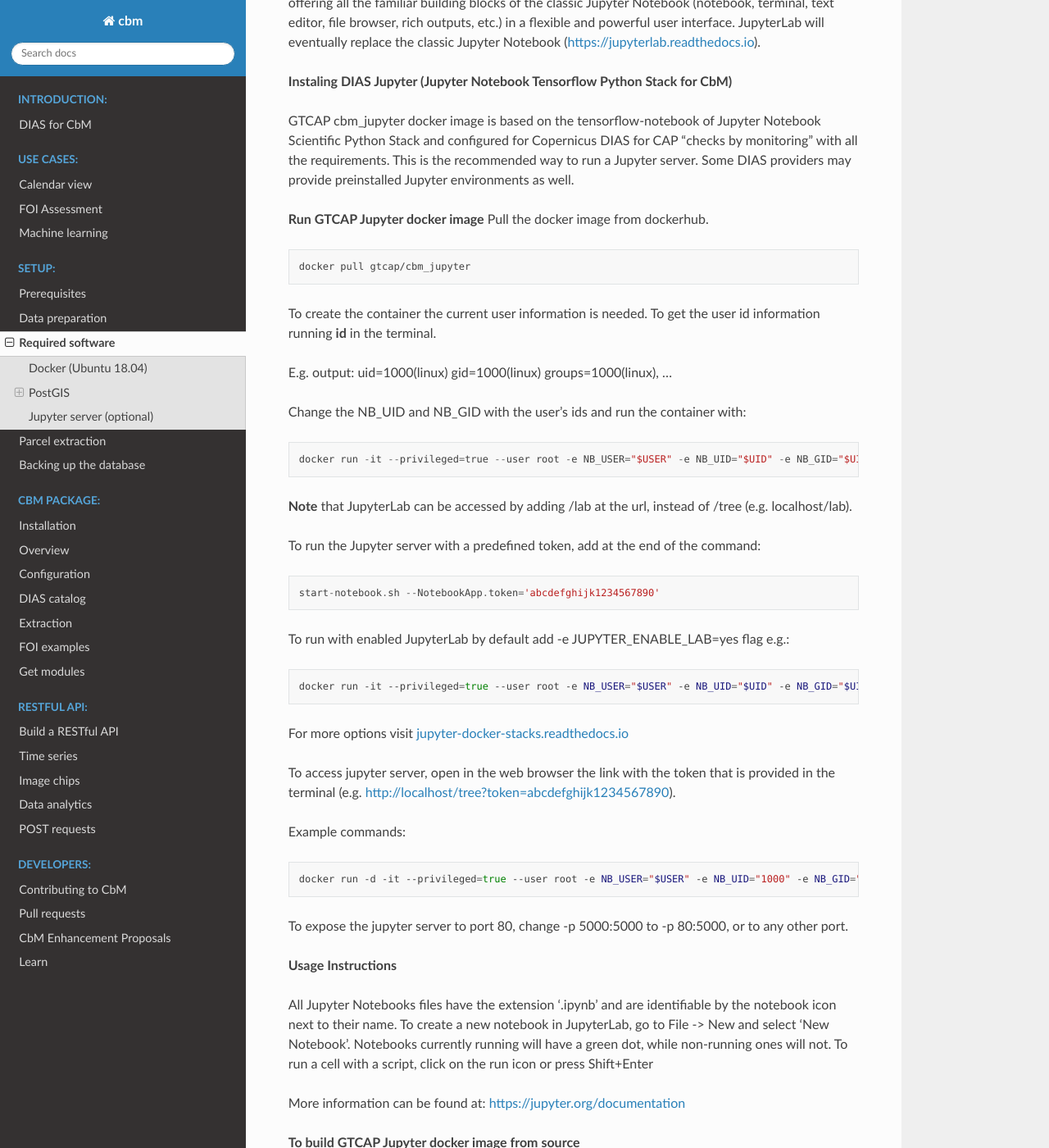
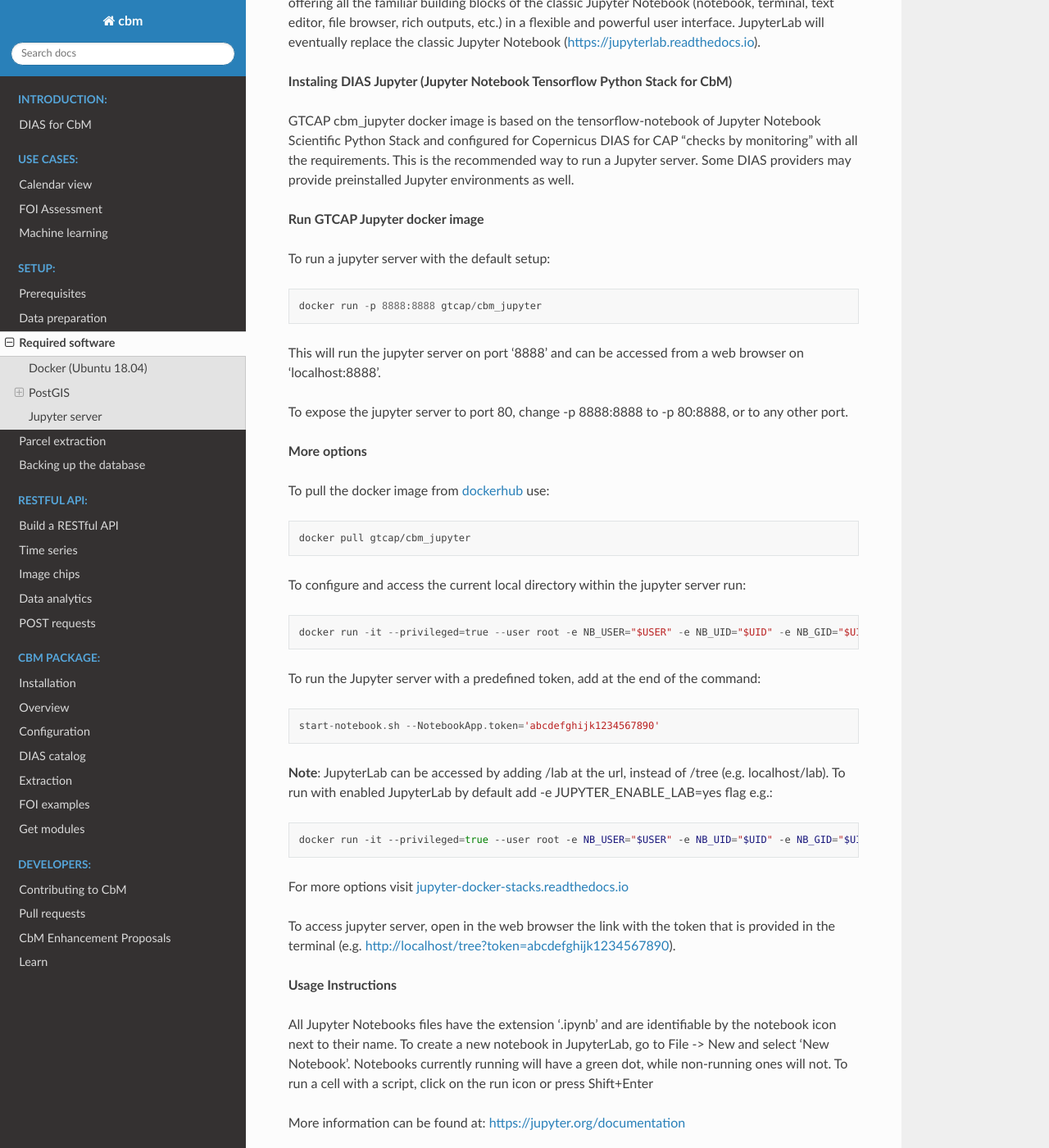
Before and after one commit to ec-jrc/cbm, a Sphinx documentation site: the page built from docs/setup_software.md, in a window 1280 px wide and 1400 px high, scrolled down 3444 px. Shown: the whole window at 82% size. Built offline with Sphinx 7.4.7 and the Read the Docs theme 2.0.0, drawn with Linux system fonts in a browser that asks for light colours; pages that are not in the unit, such as notebooks, are missing from menus; some of the changed text lies outside the part shown.

Commit message:
Docs updates

````diff
--- a/docs/setup_software.md
+++ b/docs/setup_software.md
@@ -130,7 +130,7 @@
 For Sentinel-1 time series create the equivalent tables with *bs* (backscattering coefficients) and *c6* (6-day coherence) instead of *s2* in the table name.
 
 
-## Jupyter server (optional)
+## Jupyter server
 
 The Jupyter Server is an open source web application that allows to create and share documents that contain live code, equations, visualizations and narrative text. Uses include: data cleaning and transformation, numerical simulation, statistical modeling, data visualization, machine learning, and much more (https://jupyter.org). JupyterLab is the next-generation user interface for Project Jupyter offering all the familiar building blocks of the classic Jupyter Notebook (notebook, terminal, text editor, file browser, rich outputs, etc.) in a flexible and powerful user interface. JupyterLab will eventually replace the classic Jupyter Notebook (https://jupyterlab.readthedocs.io).
 
@@ -139,42 +139,42 @@
 GTCAP cbm_jupyter docker image is based on the tensorflow-notebook of Jupyter Notebook Scientific Python Stack and configured for Copernicus DIAS for CAP “checks by monitoring” with all the requirements. This is the recommended way to run a Jupyter server. Some DIAS providers may provide preinstalled Jupyter environments as well.
 
 **Run GTCAP Jupyter docker image**
-Pull the docker image from dockerhub.
+
+To run a jupyter server with the default setup:
+```
+docker run -p 8888:8888 gtcap/cbm_jupyter
+```
+This will run the jupyter server on port '8888' and can be accessed from a web browser on 'localhost:8888'.
+
+To expose the jupyter server to port 80, change -p 8888:8888 to -p 80:8888, or to any other port.
+
+
+**More options**
+
+To pull the docker image from [dockerhub](https://hub.docker.com/r/gtcap/cbm_jupyter) use:
 ```sh
 docker pull gtcap/cbm_jupyter
 ```
-To create the container the current user information is needed.
-To get the user id information running **id** in the terminal.
 
-E.g. output: uid=1000(linux) gid=1000(linux) groups=1000(linux), ...
-
-Change the NB_UID and NB_GID with the user's ids and run the container with:
+To configure and access the current local directory within the jupyter server run:
 ```
 docker run -it --privileged=true --user root -e NB_USER="$USER" -e NB_UID="$UID" -e NB_GID="$UID" -p 8888:8888 -v "$PWD":/home/"$USER" --name=jupyter4cbm gtcap_jupyter
 ```
-**Note** that JupyterLab can be accessed by adding /lab at the url, instead of /tree (e.g. localhost/lab).
 <!-- $ -->
 
 To run the Jupyter server with a predefined token, add at the end of the command:
 ```
 start-notebook.sh --NotebookApp.token='abcdefghijk1234567890'
 ```
+
+**Note**: JupyterLab can be accessed by adding /lab at the url, instead of /tree (e.g. localhost/lab).
 To run with enabled JupyterLab by default add -e JUPYTER_ENABLE_LAB=yes flag e.g.:
 ```sh
 docker run -it --privileged=true --user root -e NB_USER="$USER" -e NB_UID="$UID" -e NB_GID="$UID" -e JUPYTER_ENABLE_LAB=yes -p 8888:8888 -v "$PWD":/home/"$USER" --name=jupyter4cbm gtcap/cbm_jupyter
 ```
 For more options visit [jupyter-docker-stacks.readthedocs.io](https://jupyter-docker-stacks.readthedocs.io/en/latest)
 
-
 To access jupyter server, open in the web browser the link with the token that is provided in the terminal (e.g. http://localhost/tree?token=abcdefghijk1234567890).
-
-
-Example commands:
-```sh
-docker run -d -it --privileged=true --user root -e NB_USER="$USER" -e NB_UID="1000" -e NB_GID="1000" -p 80:8888 -v "$PWD":/home/"$USER" --name=jupyter4cbm gtcap_jupyter start-notebook.sh --NotebookApp.token='abcdefghijk1234567890'
-```
-
-To expose the jupyter server to port 80, change -p 5000:5000 to -p 80:5000, or to any other port.
 
 **Usage Instructions**
 
@@ -185,12 +185,13 @@
 
 More information can be found at: https://jupyter.org/documentation
 
-
 **To build GTCAP Jupyter docker image from source**
 
 In the folder "docker/gtcap_jupyter/" there is a "Dockerfile" to create a Jupyter docker image.
-To create the "gtcap_jupyter" docker image run in that folder:
+To create the "gtcap_jupyter" docker image from source run:
 
 ```sh
-    docker build -t gtcap/cbm_jupyter .
+git clone https://github.com/ec-jrc/cbm.git
+cd docker/cbm_jupyter
+docker build -t gtcap/cbm_jupyter .
 ```
--- a/requirements.txt
+++ b/requirements.txt
@@ -1,7 +1,7 @@
 boto3==1.14.30
 botocore==1.17.30
-Fiona==1.8.13.post1
-GDAL==3.0.4
+fiona==1.8.13.post1
+gdal==3.2.1
 geopandas==0.8.1
 ipyleaflet==0.13.3
 ipywidgets==7.5.1
````
Also changed, not shown: docs/api_ts.md (+1 -1 lines), docs/cbm_ext.md (+3 -3 lines), docs/cbm_get.md (+2 -3 lines), docs/index.rst (+11 -11 lines), 1 other file.
